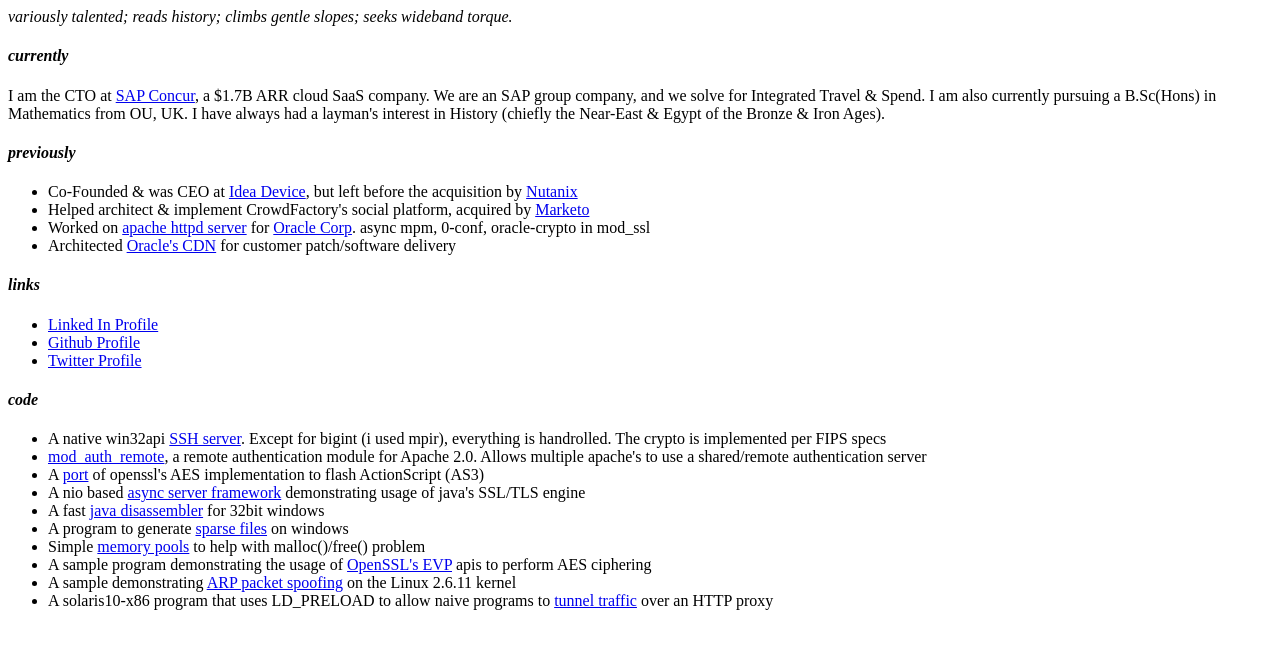
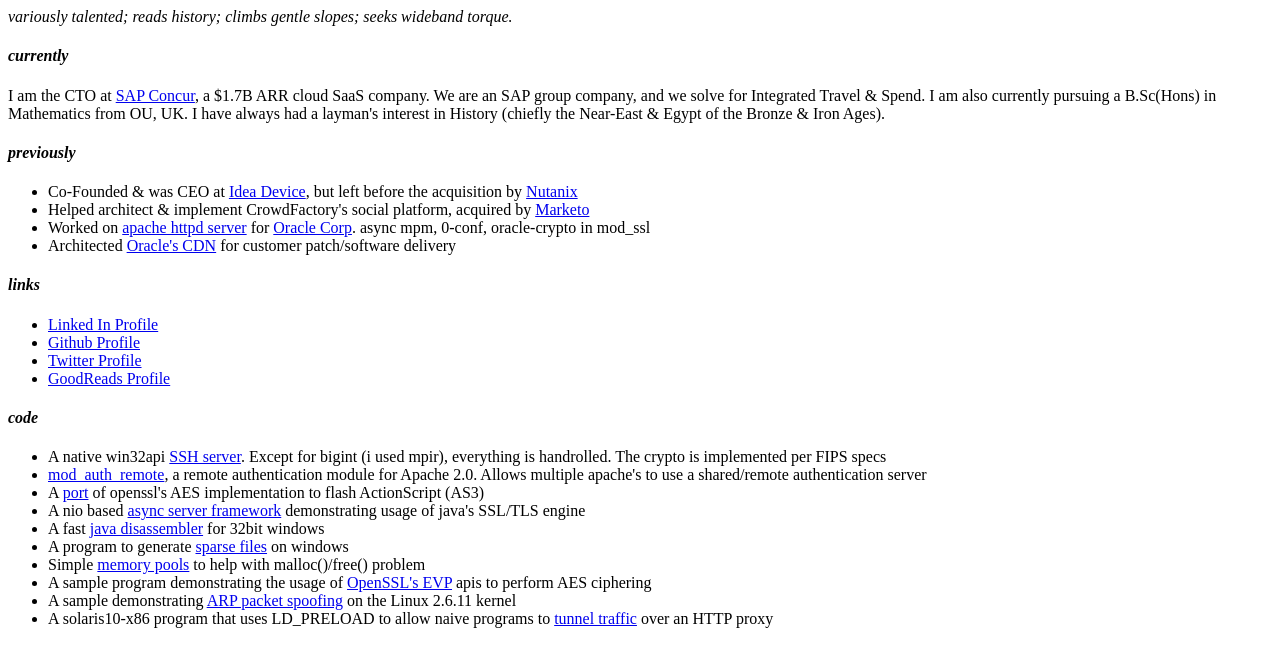
Before and after one commit to saju/saju.github.io, a plain HTML site: page index.html in a window 1280 px wide. Drawn offline with Linux system fonts and the light colour scheme.

Commit message:
add goodreads profile

```diff
--- a/index.html
+++ b/index.html
@@ -32,6 +32,7 @@
         <li><a href="http://www.linkedin.com/in/sajupillai">Linked In Profile</a></li>
         <li><a href="https://github.com/saju">Github Profile</a></li>
         <li><a href="https://twitter.com/saju_pillai">Twitter Profile</a></li>
+	<li><a href="https://www.goodreads.com/user/show/4494517-saju-pillai">GoodReads Profile</a></li>
       </ul>
     </p>
 
```
